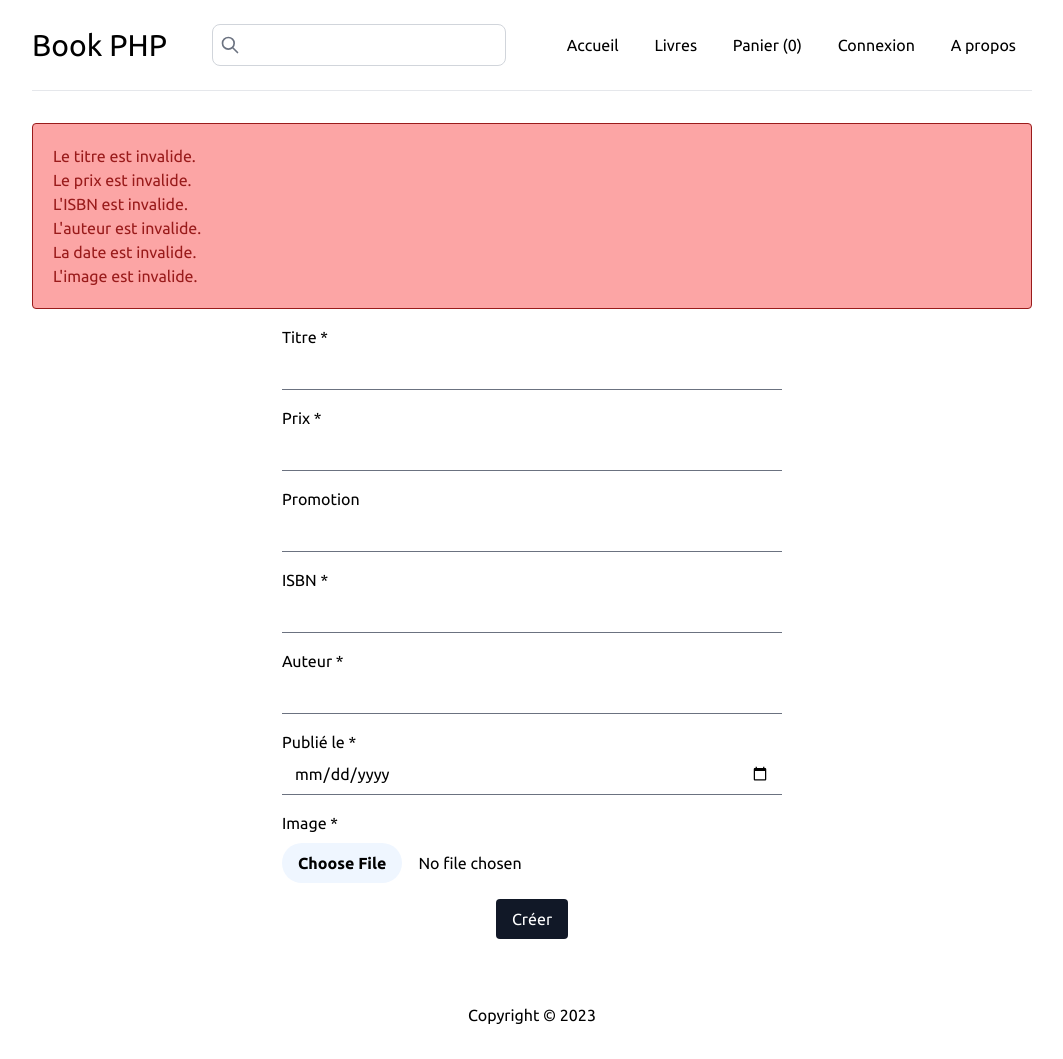
After one commit to theodanel/BOOK-MVC, a PHP site: page /ajout.php in a window 1280 px wide. The commit adds this page. Shown: the whole page, without its empty margins (108-1171 px from the left). Run offline with PHP 8.4, Linux system fonts and the light colour scheme; some libraries are stand-ins or nearby versions.

Commit message:
Prepare form

```diff
--- /dev/null
+++ b/00-recap/ajout.php
@@ -0,0 +1,78 @@
+<?php
+$title = 'Ajouter un livre';
+
+// Récupérer les données
+$btitle = $_POST['title'] ?? null;
+$price = $_POST['price'] ?? null;
+$discount = $_POST['discount'] ?? null;
+$isbn = $_POST['isbn'] ?? null;
+$author = $_POST['author'] ?? null;
+$publishedAt = $_POST['published_at'] ?? null;
+$errors = [];
+
+// Vérifier les données
+if (!empty($_POST)) {
+    if (empty($btitle)) {
+        $errors['title'] = 'Le titre est invalide.';
+    }
+
+    // @todo Vérifier le reste
+
+    if (empty($errors)) {
+        // @todo Faire un insert, redirection, message session ?
+    }
+}
+
+require 'partials/header.php';
+?>
+
+    <div class="max-w-5xl mx-auto px-3">
+        <div class="bg-red-300 p-5 rounded border border-red-800 text-red-800 my-4">
+            <p>Le titre est invalide.</p>
+            <p>Le prix est invalide.</p>
+            <p>L'ISBN est invalide.</p>
+            <p>L'auteur est invalide.</p>
+            <p>La date est invalide.</p>
+            <p>L'image est invalide.</p>
+        </div>
+        <form action="" method="post" class="w-1/2 mx-auto" enctype="multipart/form-data">
+            <div class="mb-4">
+                <label for="title" class="block">Titre *</label>
+                <input type="text" name="title" id="title" class="border-0 border-b focus:ring-0 w-full" value="">
+            </div>
+            <div class="mb-4">
+                <label for="price" class="block">Prix *</label>
+                <input type="text" name="price" id="price" class="border-0 border-b focus:ring-0 w-full" value="">
+            </div>
+            <div class="mb-4">
+                <label for="discount" class="block">Promotion</label>
+                <input type="text" name="discount" id="discount" class="border-0 border-b focus:ring-0 w-full" value="">
+            </div>
+            <div class="mb-4">
+                <label for="isbn" class="block">ISBN *</label>
+                <input type="text" name="isbn" id="isbn" class="border-0 border-b focus:ring-0 w-full" value="">
+            </div>
+            <div class="mb-4">
+                <label for="author" class="block">Auteur *</label>
+                <input type="text" name="author" id="author" class="border-0 border-b focus:ring-0 w-full" value="">
+            </div>
+            <div class="mb-4">
+                <label for="published_at" class="block">Publié le *</label>
+                <input type="date" name="published_at" id="published_at" class="border-0 border-b focus:ring-0 w-full" value="">
+            </div>
+            <div class="mb-4">
+                <label for="image" class="block mb-2">Image *</label>
+                <input type="file" name="image" id="image" class="cursor-pointer w-full
+                    file:rounded-full file:border-0 file:cursor-pointer
+                    file:bg-blue-50 hover:file:bg-blue-100
+                    file:font-semibold file:py-2 file:px-4 file:mr-4
+                ">
+            </div>
+
+            <div class="text-center">
+                <button class="bg-gray-900 px-4 py-2 text-white inline-block rounded hover:bg-gray-700 duration-200">Créer</button>
+            </div>
+        </form>
+    </div>
+
+<?php require 'partials/footer.php'; ?>
--- a/00-recap/livres.php
+++ b/00-recap/livres.php
@@ -28,7 +28,7 @@
 
     <div class="max-w-5xl mx-auto px-3">
         <div class="text-center mb-8">
-            <a class="bg-gray-900 px-4 py-2 text-white inline-block rounded hover:bg-gray-700 duration-200" href="/book/new">
+            <a class="bg-gray-900 px-4 py-2 text-white inline-block rounded hover:bg-gray-700 duration-200" href="ajout.php">
                 Créer un livre
             </a>
         </div>
```
